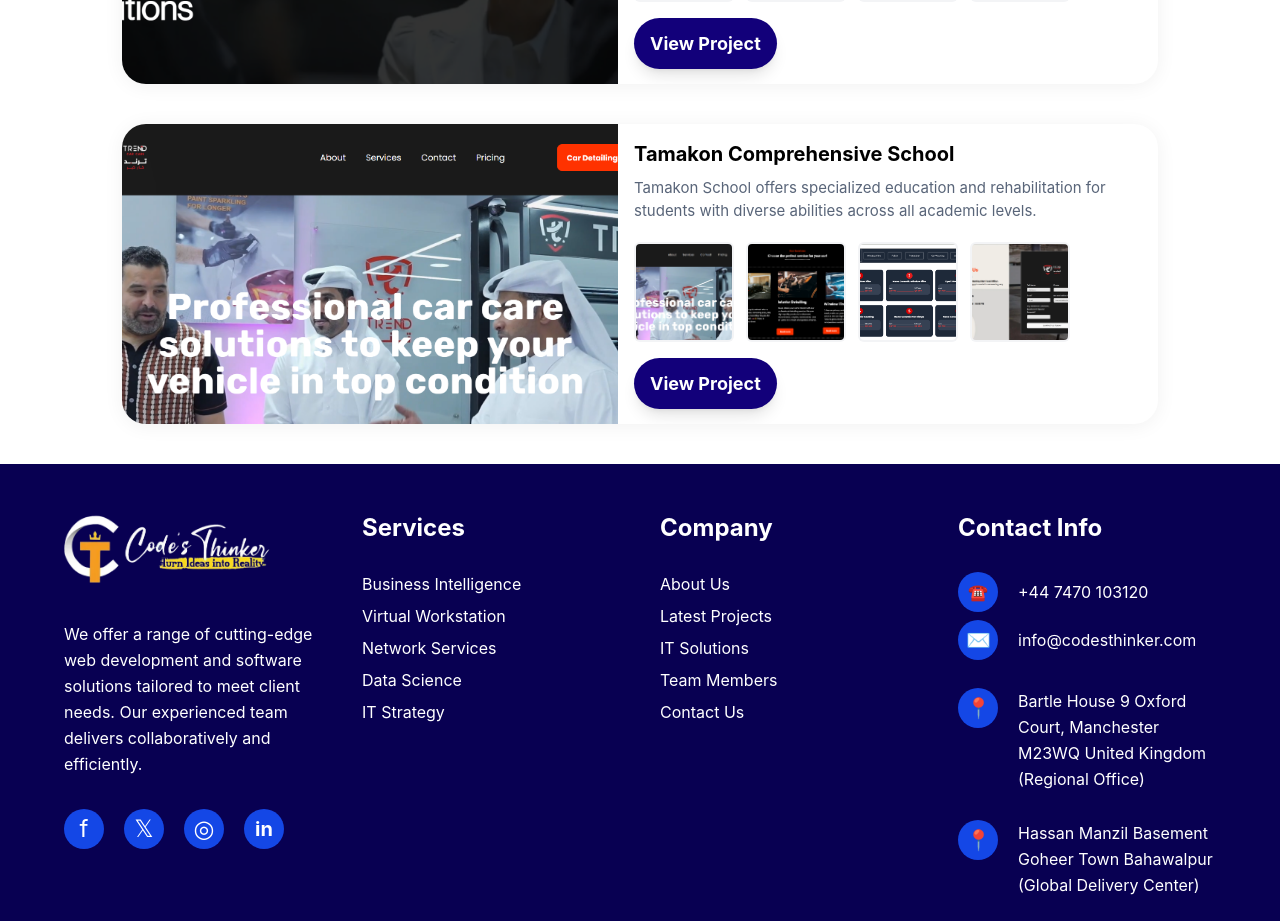
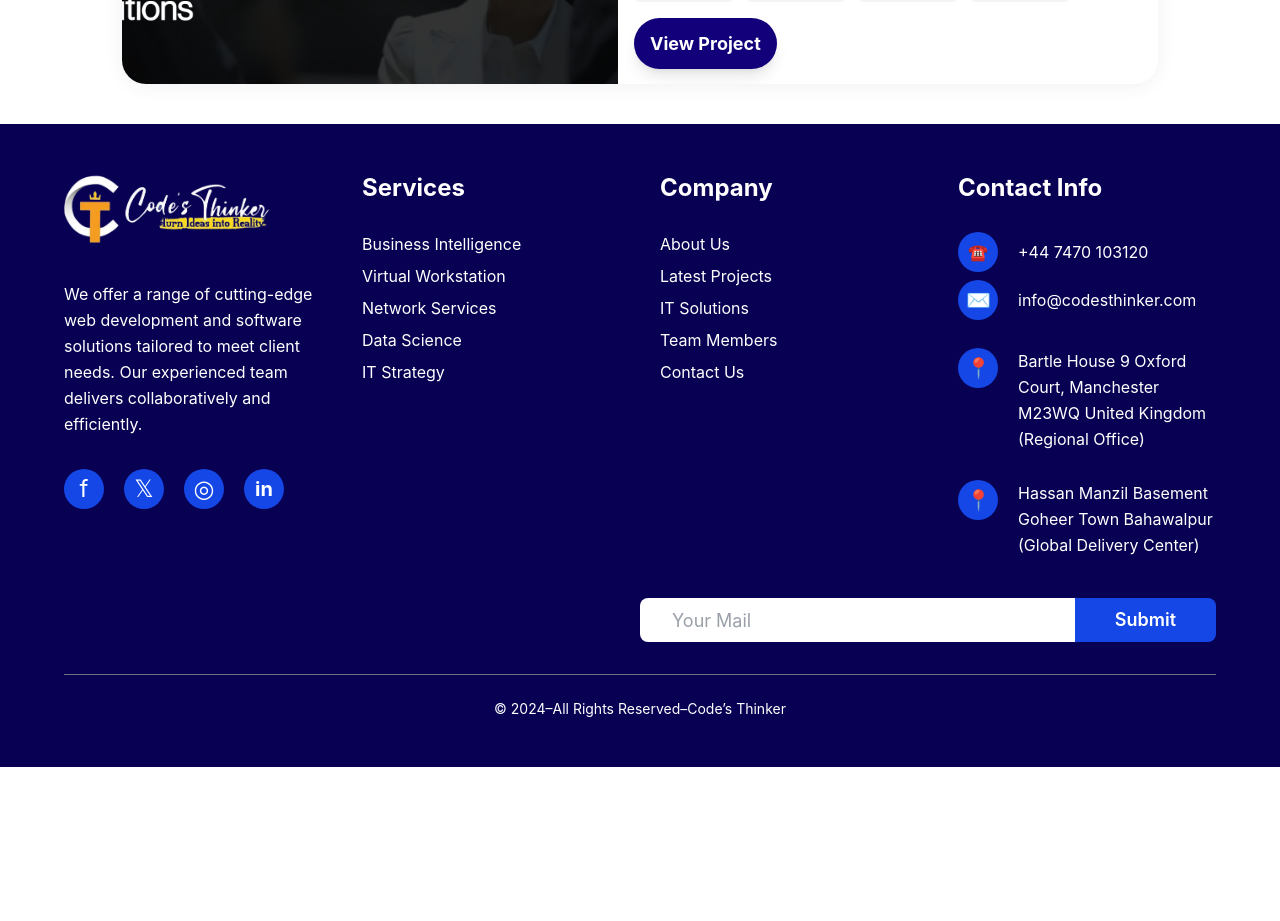
Before and after one commit to ruqyabano182/codesthinker, a React (Vite) app: page /projects in a window 1280 px wide. Shown: the part 1720-2641 px from the top of the page. After the commit the page ends 2487 px from the top, so only its background shows below. Built offline with nearby package versions, Linux system fonts and the light colour scheme.

Commit message:
file change

```diff
--- a/src/App.jsx
+++ b/src/App.jsx
@@ -56,7 +56,7 @@
       <Pro2 />
       <Pro3 />
       <Pro4 />
-      <Pro5 />
+      {/* <Pro5 /> */}
 
 
 
--- a/src/Components/Projects/pro5.jsx
+++ b/src/Components/Projects/pro5.jsx
@@ -1,169 +1,169 @@
-import React, { useContext } from "react";
+// import React, { useContext } from "react";
 
-import { ThemeContext } from "../Context/ThemeContext";
+// import { ThemeContext } from "../Context/ThemeContext";
 
-// ================= IMAGES =================
-import carmain from "../../../src/assets/projects/car-main.png";
-import car1 from "../../../src/assets/projects/car-1.png";
-import car2 from "../../../src/assets/projects/car-2.png";
-import car3 from "../../../src/assets/projects/car-3.png";
-import car4 from "../../../src/assets/projects/car-4.png";
+// // ================= IMAGES =================
+// import carmain from "../../../src/assets/projects/car-main.png";
+// import car1 from "../../../src/assets/projects/car-1.png";
+// import car2 from "../../../src/assets/projects/car-2.png";
+// import car3 from "../../../src/assets/projects/car-3.png";
+// import car4 from "../../../src/assets/projects/car-4.png";
 
-const Pro5 = () => {
-  const { darkMode } = useContext(ThemeContext);
+// const Pro5 = () => {
+//   const { darkMode } = useContext(ThemeContext);
 
-  const thumbnails = [car1, car2, car3, car4];
+//   const thumbnails = [car1, car2, car3, car4];
 
-  return (
-    <section
-      className={`pb-0 transition-colors duration-300 ${
-        darkMode ? "bg-gray-900" : "bg-white"
-      }`}
-    >
+//   return (
+//     <section
+//       className={`pb-0 transition-colors duration-300 ${
+//         darkMode ? "bg-gray-900" : "bg-white"
+//       }`}
+//     >
 
-      <div className="max-w-[1100px] mx-auto px-7 md:px-8 mt-6">
+//       <div className="max-w-[1100px] mx-auto px-7 md:px-8 mt-6">
 
-        <div
-          className={`
-            h-[300px]
-            grid
-            grid-cols-1
-            lg:grid-cols-[1fr_0.95fr]
-            rounded-3xl
-            overflow-hidden
-            mb-10
-            transition-colors
-            duration-300
-            ${
-              darkMode
-                ? "bg-gray-800 shadow-[0_2px_20px_rgba(0,0,0,0.30)]"
-                : "bg-white shadow-[0_2px_20px_rgba(0,0,0,0.06)]"
-            }
-          `}
-        >
+//         <div
+//           className={`
+//             h-[300px]
+//             grid
+//             grid-cols-1
+//             lg:grid-cols-[1fr_0.95fr]
+//             rounded-3xl
+//             overflow-hidden
+//             mb-10
+//             transition-colors
+//             duration-300
+//             ${
+//               darkMode
+//                 ? "bg-gray-800 shadow-[0_2px_20px_rgba(0,0,0,0.30)]"
+//                 : "bg-white shadow-[0_2px_20px_rgba(0,0,0,0.06)]"
+//             }
+//           `}
+//         >
 
-          {/* ================= LEFT MAIN IMAGE ================= */}
-          <div className="h-[300px] overflow-hidden">
+//           {/* ================= LEFT MAIN IMAGE ================= */}
+//           <div className="h-[300px] overflow-hidden">
 
-            <img
-              src={carmain}
-              alt="Tamakon Comprehensive School"
-              className="
-                w-[540px]
-                h-full
-                object-cover
-              "
-            />
+//             <img
+//               src={carmain}
+//               alt="Tamakon Comprehensive School"
+//               className="
+//                 w-[540px]
+//                 h-full
+//                 object-cover
+//               "
+//             />
 
-          </div>
+//           </div>
 
 
-          {/* ================= RIGHT CONTENT ================= */}
-          <div
-            className="
-              w-[540px]
-              px-2
-              md:px-4
-              py-2
-              flex
-              flex-col
-              justify-center
-            "
-          >
+//           {/* ================= RIGHT CONTENT ================= */}
+//           <div
+//             className="
+//               w-[540px]
+//               px-2
+//               md:px-4
+//               py-2
+//               flex
+//               flex-col
+//               justify-center
+//             "
+//           >
 
-            {/* PROJECT TITLE */}
-            <h2
-              className={`text-[28px] md:text-[20px] font-bold ${
-                darkMode ? "text-white" : "text-black"
-              }`}
-            >
-              Tamakon Comprehensive School
-            </h2>
+//             {/* PROJECT TITLE */}
+//             <h2
+//               className={`text-[28px] md:text-[20px] font-bold ${
+//                 darkMode ? "text-white" : "text-black"
+//               }`}
+//             >
+//               Tamakon Comprehensive School
+//             </h2>
 
 
-            {/* PROJECT DESCRIPTION */}
-            <p
-              className={`mt-2 text-[15px] leading-[1.5] ${
-                darkMode ? "text-gray-300" : "text-[#596579]"
-              }`}
-            >
-              Tamakon School offers specialized education and
-              rehabilitation for students with diverse abilities across
-              all academic levels.
-            </p>
+//             {/* PROJECT DESCRIPTION */}
+//             <p
+//               className={`mt-2 text-[15px] leading-[1.5] ${
+//                 darkMode ? "text-gray-300" : "text-[#596579]"
+//               }`}
+//             >
+//               Tamakon School offers specialized education and
+//               rehabilitation for students with diverse abilities across
+//               all academic levels.
+//             </p>
 
 
-            {/* ================= THUMBNAILS ================= */}
-            <div className="flex items-center gap-3 mt-5 overflow-hidden">
+//             {/* ================= THUMBNAILS ================= */}
+//             <div className="flex items-center gap-3 mt-5 overflow-hidden">
 
-              {thumbnails.map((image, index) => (
+//               {thumbnails.map((image, index) => (
 
-                <div
-                  key={index}
-                  className="
-                    w-[100px]
-                    h-[100px]
-                    flex-shrink-0
-                    rounded-md
-                    overflow-hidden
-                    bg-gray-100
-                    border-2
-                    border-transparent
-                    hover:border-[#12007a]
-                    transition-all
-                    duration-300
-                  "
-                >
+//                 <div
+//                   key={index}
+//                   className="
+//                     w-[100px]
+//                     h-[100px]
+//                     flex-shrink-0
+//                     rounded-md
+//                     overflow-hidden
+//                     bg-gray-100
+//                     border-2
+//                     border-transparent
+//                     hover:border-[#12007a]
+//                     transition-all
+//                     duration-300
+//                   "
+//                 >
 
-                  <img
-                    src={image}
-                    alt={`Tamakon ${index + 1}`}
-                    className="
-                      w-full
-                      h-full
-                      object-cover
-                    "
-                  />
+//                   <img
+//                     src={image}
+//                     alt={`Tamakon ${index + 1}`}
+//                     className="
+//                       w-full
+//                       h-full
+//                       object-cover
+//                     "
+//                   />
 
-                </div>
+//                 </div>
 
-              ))}
+//               ))}
 
-            </div>
+//             </div>
 
 
-            {/* ================= VIEW PROJECT ================= */}
-            <div className="mt-4">
+//             {/* ================= VIEW PROJECT ================= */}
+//             <div className="mt-4">
 
-              <button
-                className="
-                  bg-[#12007a]
-                  hover:bg-[#0b005c]
-                  text-white
-                  text-[18px]
-                  font-bold
-                  px-4
-                  py-3
-                  rounded-full
-                  shadow-lg
-                  transition-all
-                  duration-300
-                  hover:-translate-y-1
-                "
-              >
-                View Project
-              </button>
+//               <button
+//                 className="
+//                   bg-[#12007a]
+//                   hover:bg-[#0b005c]
+//                   text-white
+//                   text-[18px]
+//                   font-bold
+//                   px-4
+//                   py-3
+//                   rounded-full
+//                   shadow-lg
+//                   transition-all
+//                   duration-300
+//                   hover:-translate-y-1
+//                 "
+//               >
+//                 View Project
+//               </button>
 
-            </div>
+//             </div>
 
-          </div>
+//           </div>
 
-        </div>
+//         </div>
 
-      </div>
+//       </div>
 
-    </section>
-  );
-};
+//     </section>
+//   );
+// };
 
-export default Pro5;
+// export default Pro5;
```
